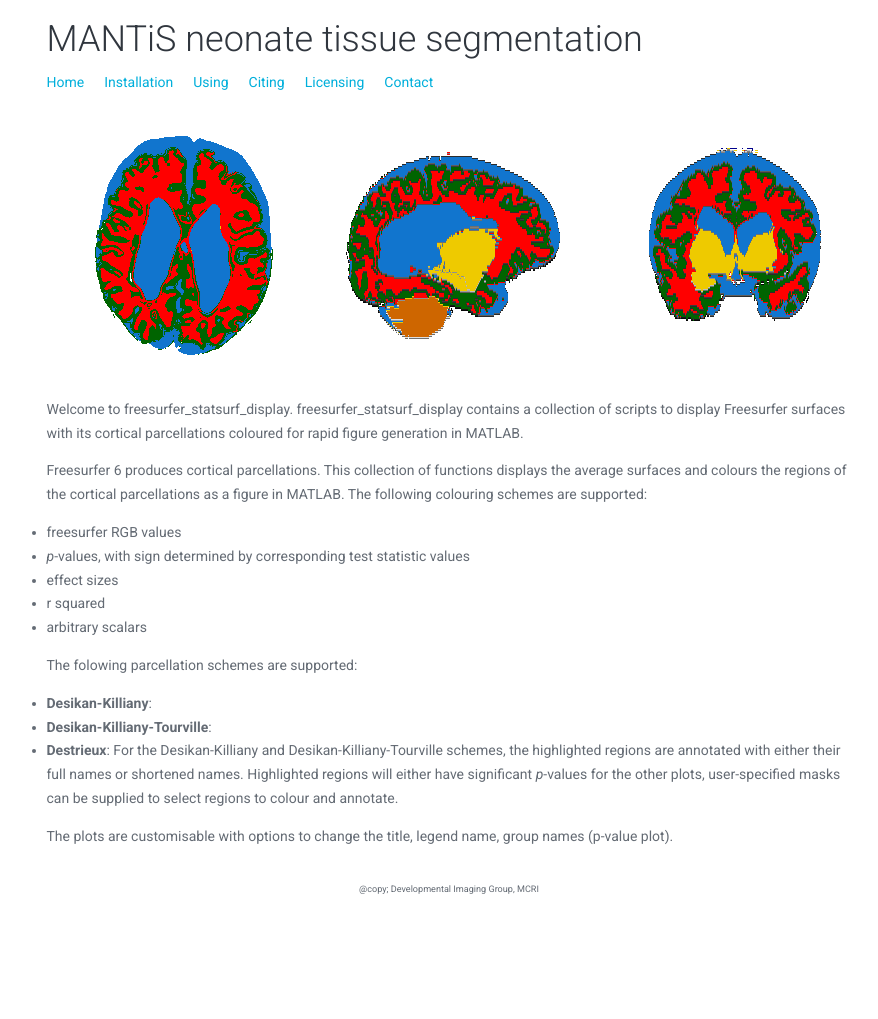
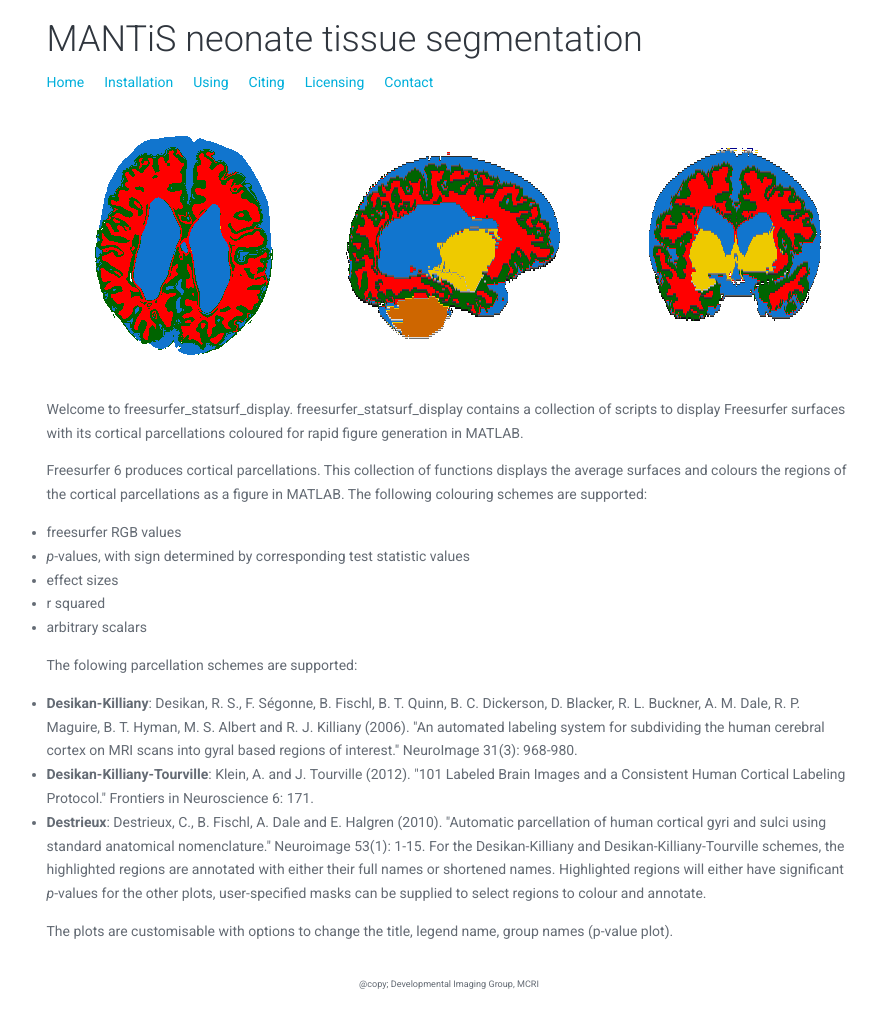
Before and after one commit to DevelopmentalImagingMCRI/freesurfer_statsurf_display, a Jekyll site: the page built from index.html, in a window 1280 px wide. Shown: the whole page, without its empty margins (191-1069 px from the left). Built offline with Jekyll 4.4.1, drawn with Linux system fonts in a browser that asks for light colours; before the commit the page ends 924 px from its top, so only the background shows below that.

Commit message:
added references for parcellation schemes

```diff
--- a/index.html
+++ b/index.html
@@ -24,9 +24,9 @@
 
 <P> The folowing parcellation schemes are supported:
 <UL>
-<LI><B>Desikan-Killiany</B>:
-<LI><B>Desikan-Killiany-Tourville</B>:
-<LI><B>Destrieux</B>:
+<LI><B>Desikan-Killiany</B>: Desikan, R. S., F. Ségonne, B. Fischl, B. T. Quinn, B. C. Dickerson, D. Blacker, R. L. Buckner, A. M. Dale, R. P. Maguire, B. T. Hyman, M. S. Albert and R. J. Killiany (2006). "An automated labeling system for subdividing the human cerebral cortex on MRI scans into gyral based regions of interest." NeuroImage 31(3): 968-980.
+<LI><B>Desikan-Killiany-Tourville</B>: Klein, A. and J. Tourville (2012). "101 Labeled Brain Images and a Consistent Human Cortical Labeling Protocol." Frontiers in Neuroscience 6: 171.
+<LI><B>Destrieux</B>: Destrieux, C., B. Fischl, A. Dale and E. Halgren (2010). "Automatic parcellation of human cortical gyri and sulci using standard anatomical nomenclature." Neuroimage 53(1): 1-15.
 
 For the Desikan-Killiany and Desikan-Killiany-Tourville schemes, the highlighted regions are annotated
 with either their full names or shortened names. Highlighted regions will either have significant <I>p</I>-values
```
